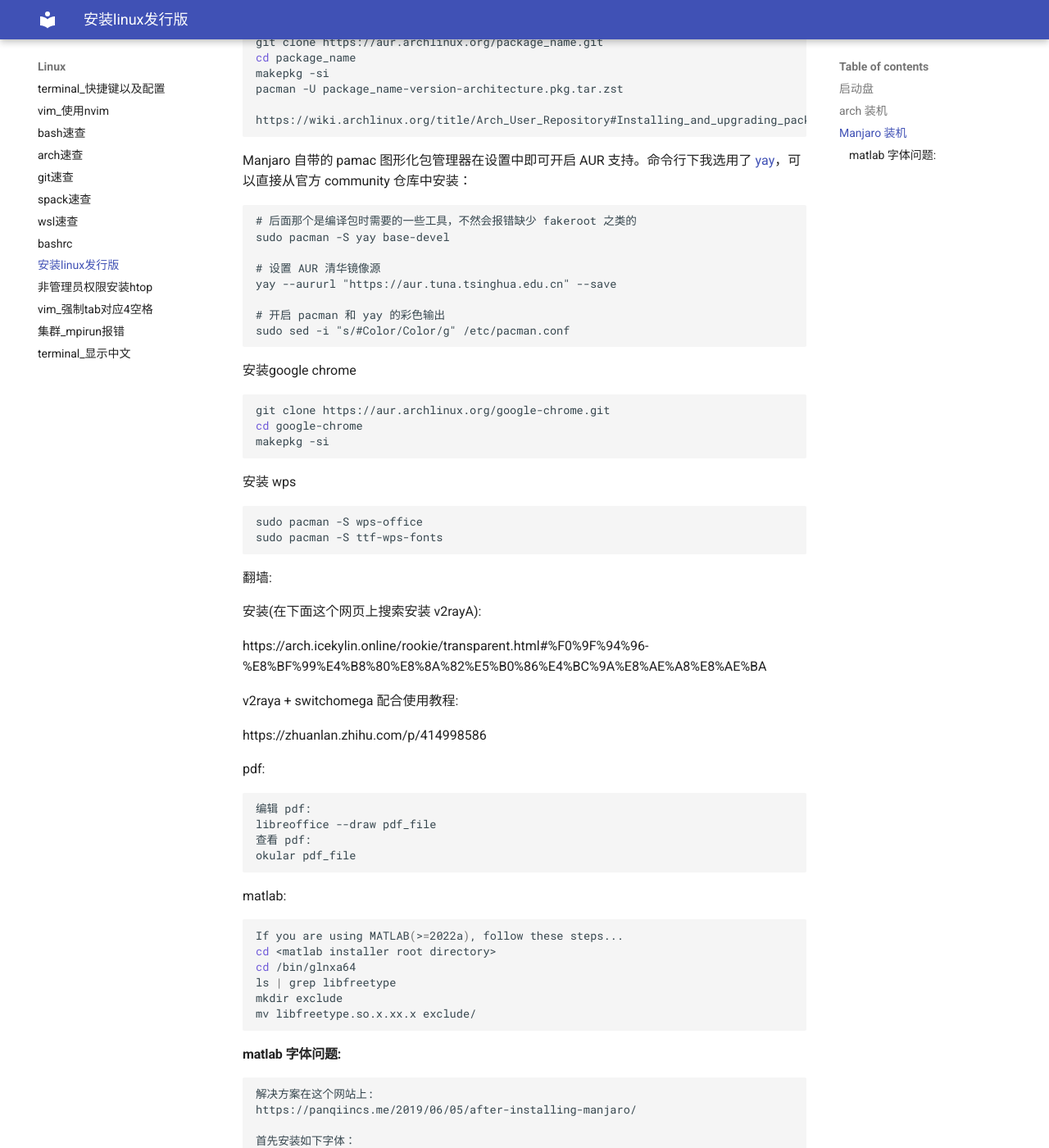
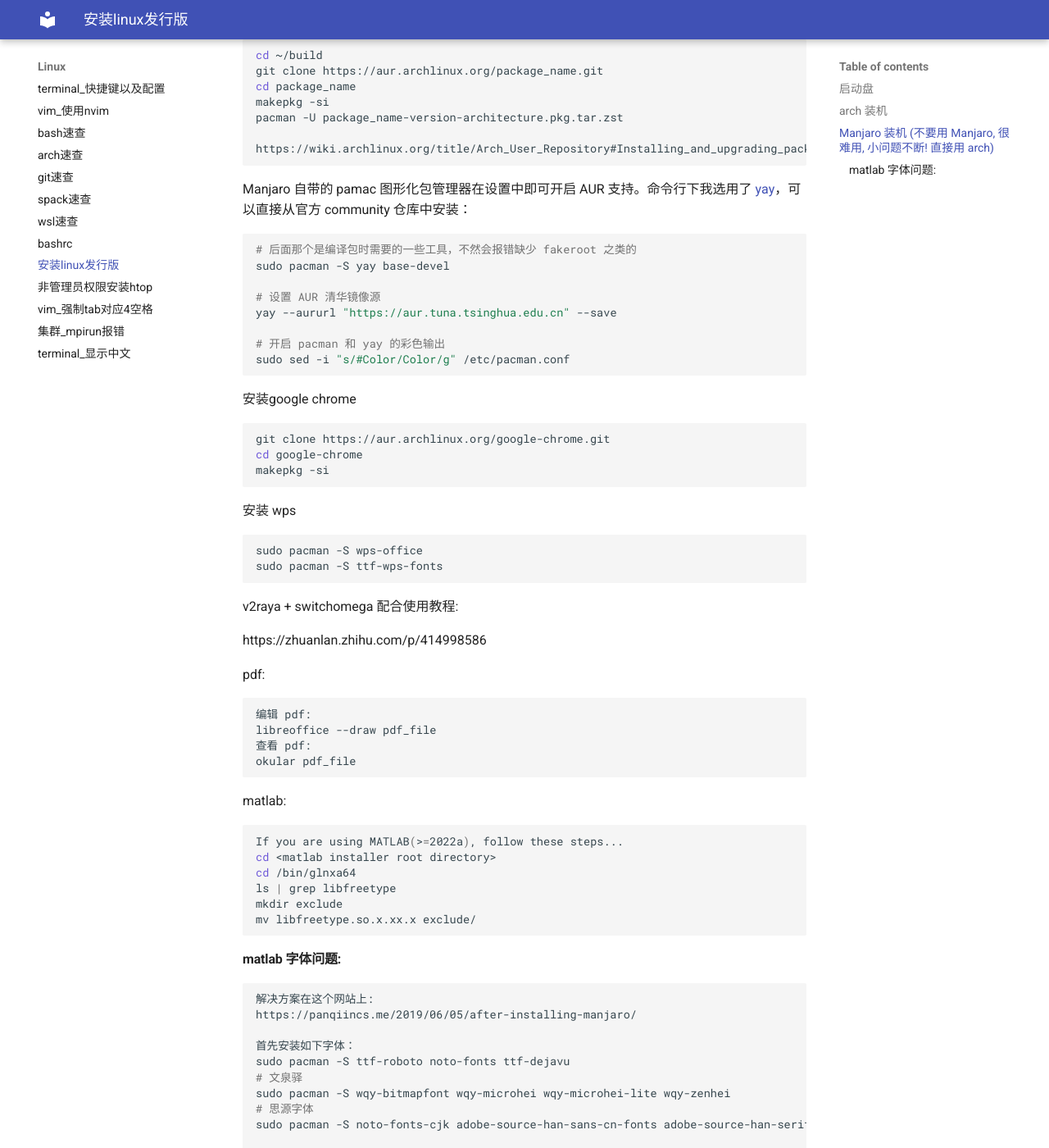
Before and after one commit to ymma98/technotes, an MkDocs documentation site: the page built from docs/Linux/安装linux发行版.md, in a window 1280 px wide and 1400 px high, scrolled down 1144 px. Shown: the whole window at 82% size. Built offline with MkDocs 1.6.1 and Material for MkDocs 9.7.7, drawn with Linux system fonts in a browser that asks for light colours; some of the changed text lies outside the part shown.

Commit message:
docs/Linux/安装linux发行版.md updated from https://stackedit.cn/

````diff
--- a/docs/Linux/安装linux发行版.md
+++ b/docs/Linux/安装linux发行版.md
@@ -19,7 +19,7 @@ https://archlinuxstudio.github.io/ArchLinuxTutorial/#/
 
 
 
-## Manjaro 装机
+## Manjaro 装机 (不要用 Manjaro, 很难用, 小问题不断! 直接用 arch)
 
 参考:
 
@@ -72,7 +72,7 @@ https://wiki.archlinux.org/title/Arch_User_Repository#Installing_and_upgrading_p
 
 Manjaro 自带的 pamac 图形化包管理器在设置中即可开启 AUR 支持。命令行下我选用了 [yay](https://github.com/Jguer/yay)，可以直接从官方 community 仓库中安装：
 
-```
+```bash
 # 后面那个是编译包时需要的一些工具，不然会报错缺少 fakeroot 之类的
 sudo pacman -S yay base-devel
 
@@ -106,13 +106,6 @@ sudo pacman -S ttf-wps-fonts
 
 
 
-
-
-翻墙:
-
-安装(在下面这个网页上搜索安装 v2rayA):
-
-https://arch.icekylin.online/rookie/transparent.html#%F0%9F%94%96-%E8%BF%99%E4%B8%80%E8%8A%82%E5%B0%86%E4%BC%9A%E8%AE%A8%E8%AE%BA
 
 v2raya + switchomega 配合使用教程:
 
````
Also changed, not shown: other parts of docs/Linux/安装linux发行版.md (+1 -1 lines).
